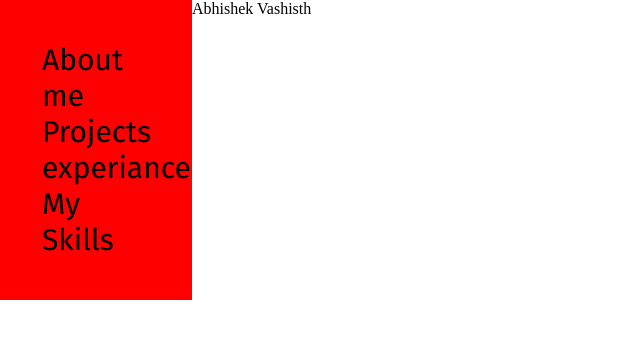
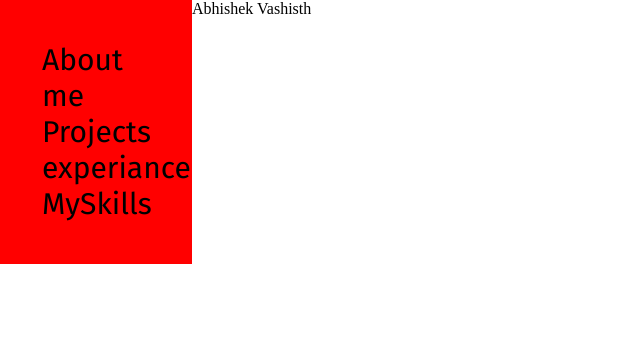
Before and after one commit to ABHISHEK-VASHISTH/NewPortfolio, a plain HTML site: page index.html in a window 1280 px wide. Shown: the whole page, without its empty margins (0-640 px from the left). Drawn offline with Linux system fonts and the light colour scheme.

Commit message:
Update index.html

```diff
--- a/index.html
+++ b/index.html
@@ -16,7 +16,7 @@
                     <li>About me</li>
                     <li>Projects</li>
                     <li>experiance</li>
-                    <li>My Skills</li>
+                    <li>MySkills</li>
                 </ul>
             </nav>
 
```
